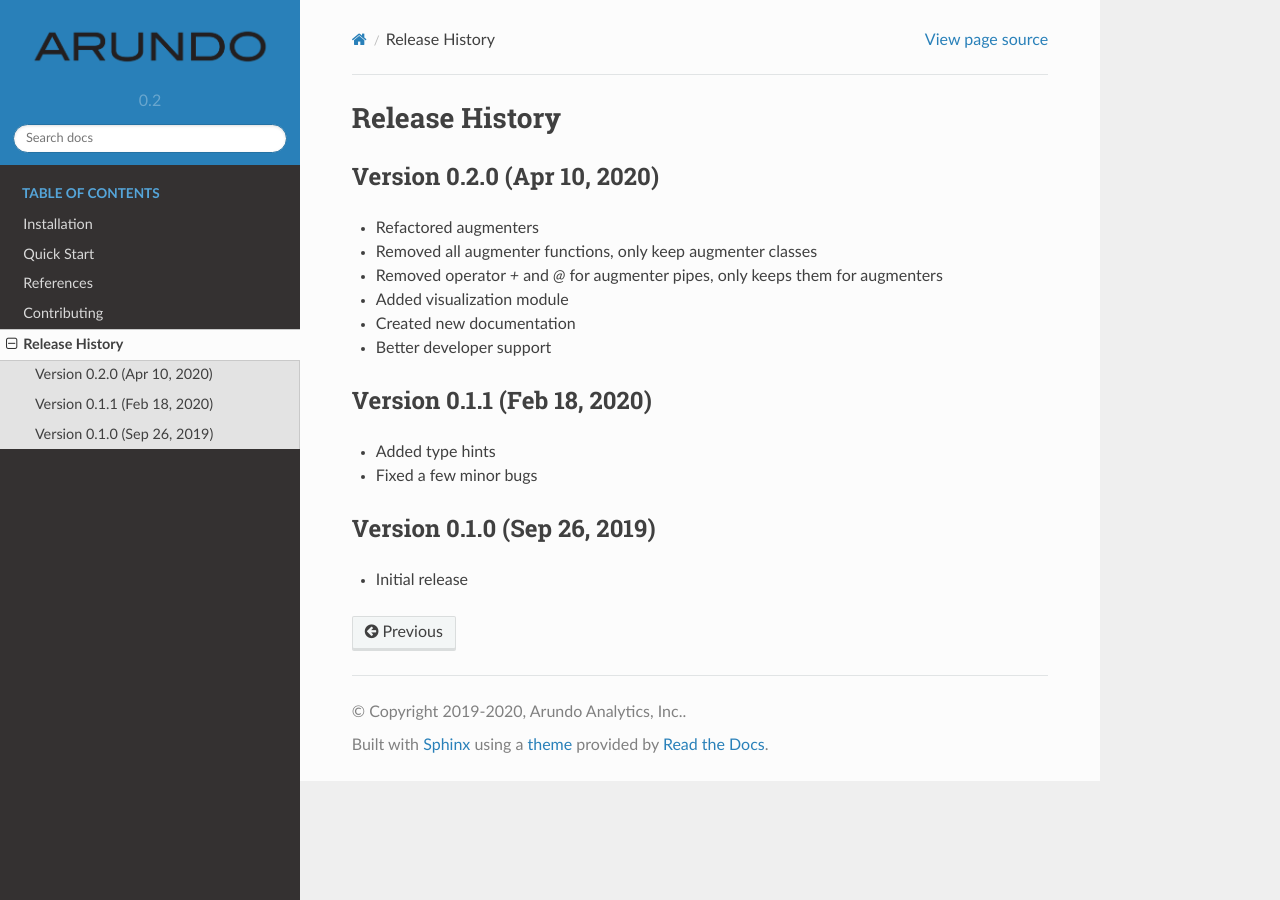
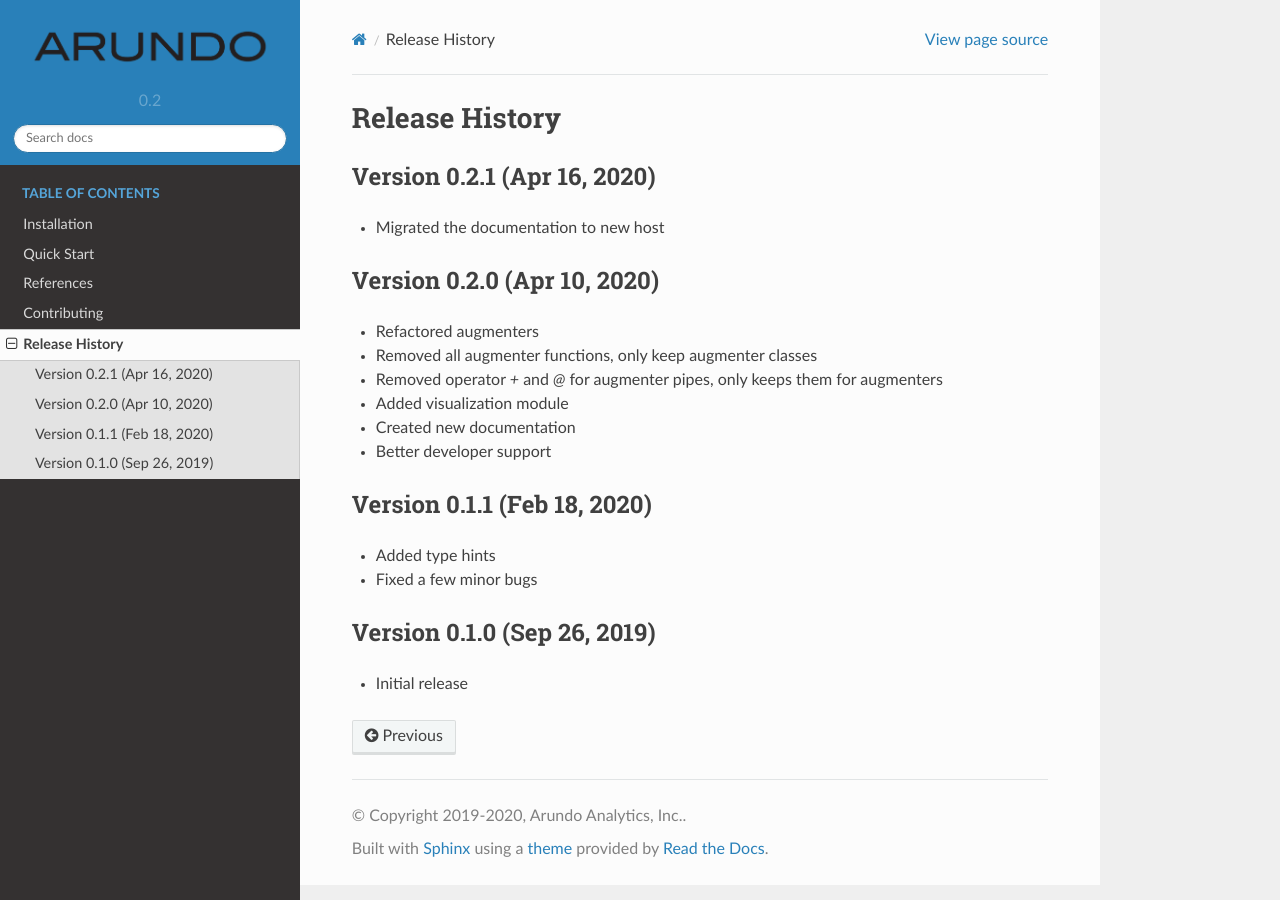
Before and after one commit to arundo/tsaug, a Sphinx documentation site: the page built from docs/releasehistory.rst, in a window 1280 px wide. Built offline with Sphinx 7.4.7 and the Read the Docs theme 2.0.0, drawn with Linux system fonts in a browser that asks for light colours; pages that are not in the unit, such as notebooks, are missing from menus.

Commit message:
updated version

```diff
--- a/docs/conf.py
+++ b/docs/conf.py
@@ -30,7 +30,7 @@ author = "Arundo Analytics, Inc."
 # The full version, including alpha/beta/rc tags
 version = "0.2"
 
-release = "0.2.0"
+release = "0.2.1"
 
 
 # -- General configuration ---------------------------------------------------
--- a/docs/releasehistory.rst
+++ b/docs/releasehistory.rst
@@ -1,6 +1,10 @@
 ***************
 Release History
 ***************
+
+Version 0.2.1 (Apr 16, 2020)
+===================================
+- Migrated the documentation to new host
 
 Version 0.2.0 (Apr 10, 2020)
 ===================================
--- a/setup.cfg
+++ b/setup.cfg
@@ -1,6 +1,6 @@
 [metadata]
 name = tsaug
-version = 0.2.0
+version = 0.2.1
 author = Arundo Analytics, Inc.
 maintainer = Tailai Wen
 maintainer_email = tailai.wen@arundo.com
--- a/src/tsaug/__init__.py
+++ b/src/tsaug/__init__.py
@@ -10,7 +10,7 @@
 
 """
 
-__version__ = "0.2"
+__version__ = "0.2.1"
 
 from ._augmenter.add_noise import AddNoise
 from ._augmenter.convolve import Convolve
```
